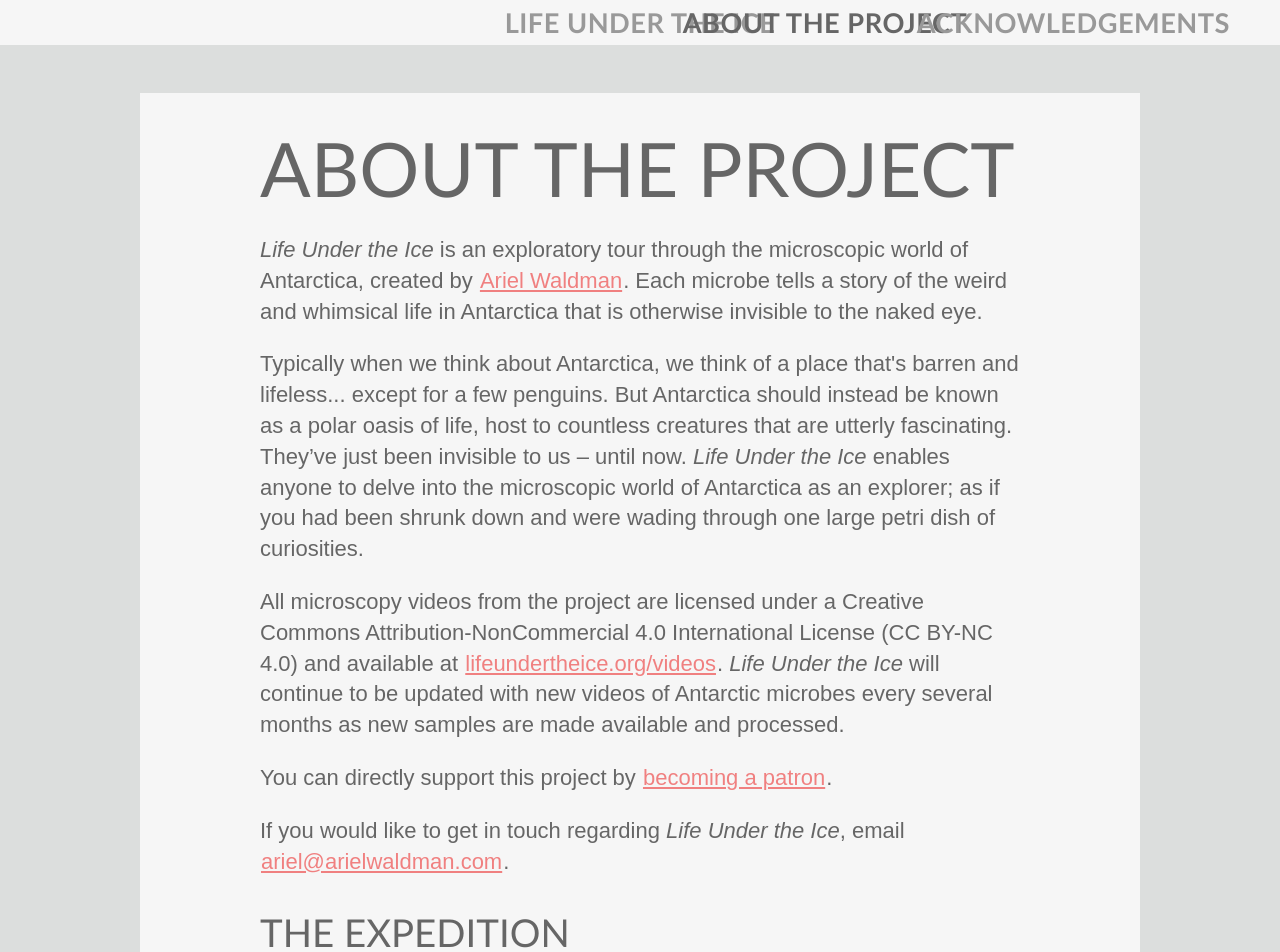
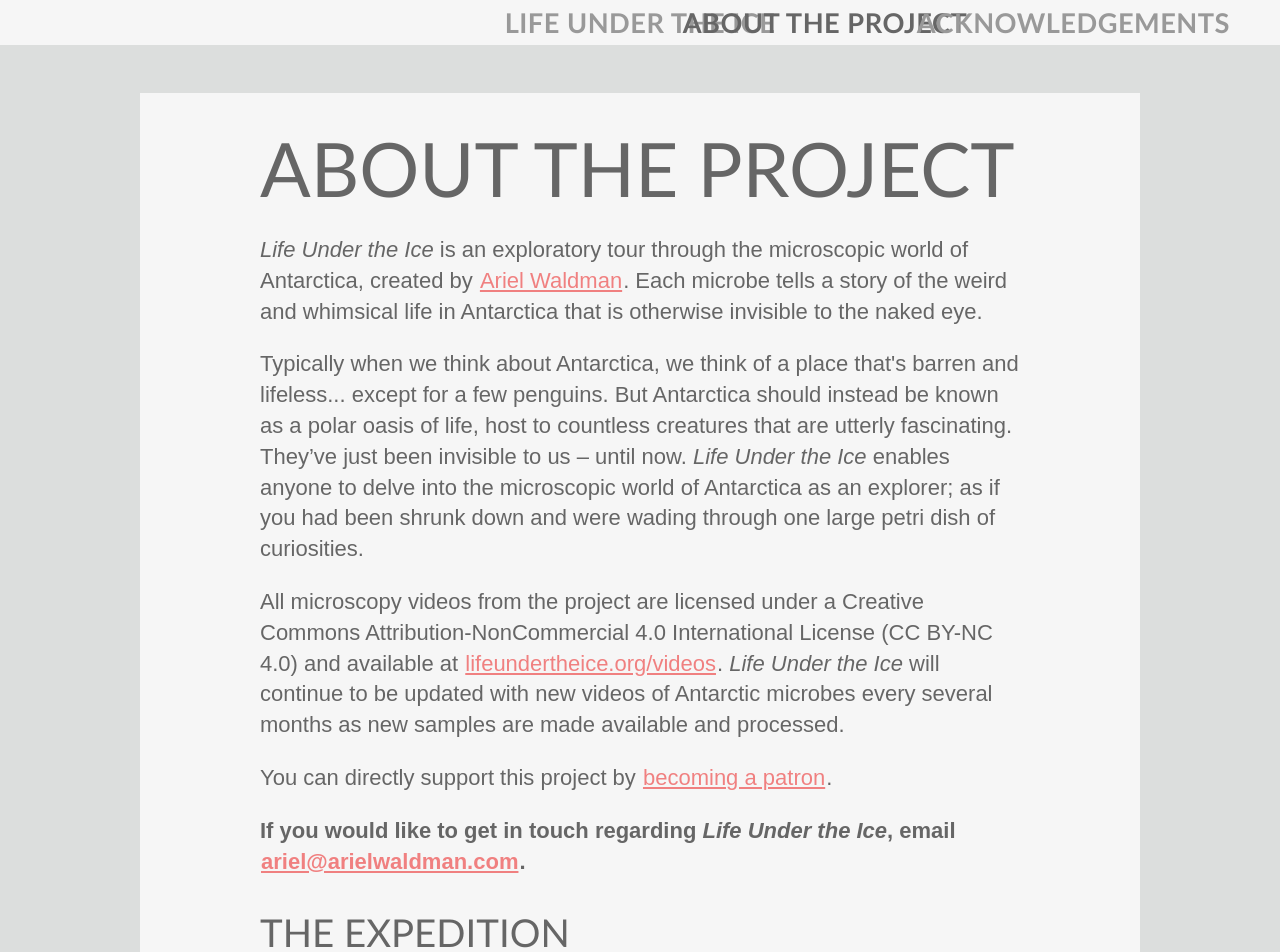
Before and after one commit to spacehackers/luti, a React (Create React App) app: page /about in a window 1280 px wide. Shown: the top 952 px of the page. Built offline with nearby package versions, Linux system fonts and the light colour scheme; a web font is replaced by a local one.

Commit message:
Update About.js
Bolded a single sentence.

```diff
--- a/src/About.js
+++ b/src/About.js
@@ -70,9 +70,9 @@
 
       <div className="contact">
         <p>
-          If you would like to get in touch regarding{" "}
+          <strong>If you would like to get in touch regarding{" "}
           <em>Life Under the Ice</em>, email{" "}
-          <a href="mailto:ariel@arielwaldman.com">ariel@arielwaldman.com</a>.
+          <a href="mailto:ariel@arielwaldman.com">ariel@arielwaldman.com</a>.</strong>
         </p>
       </div>
 
```
